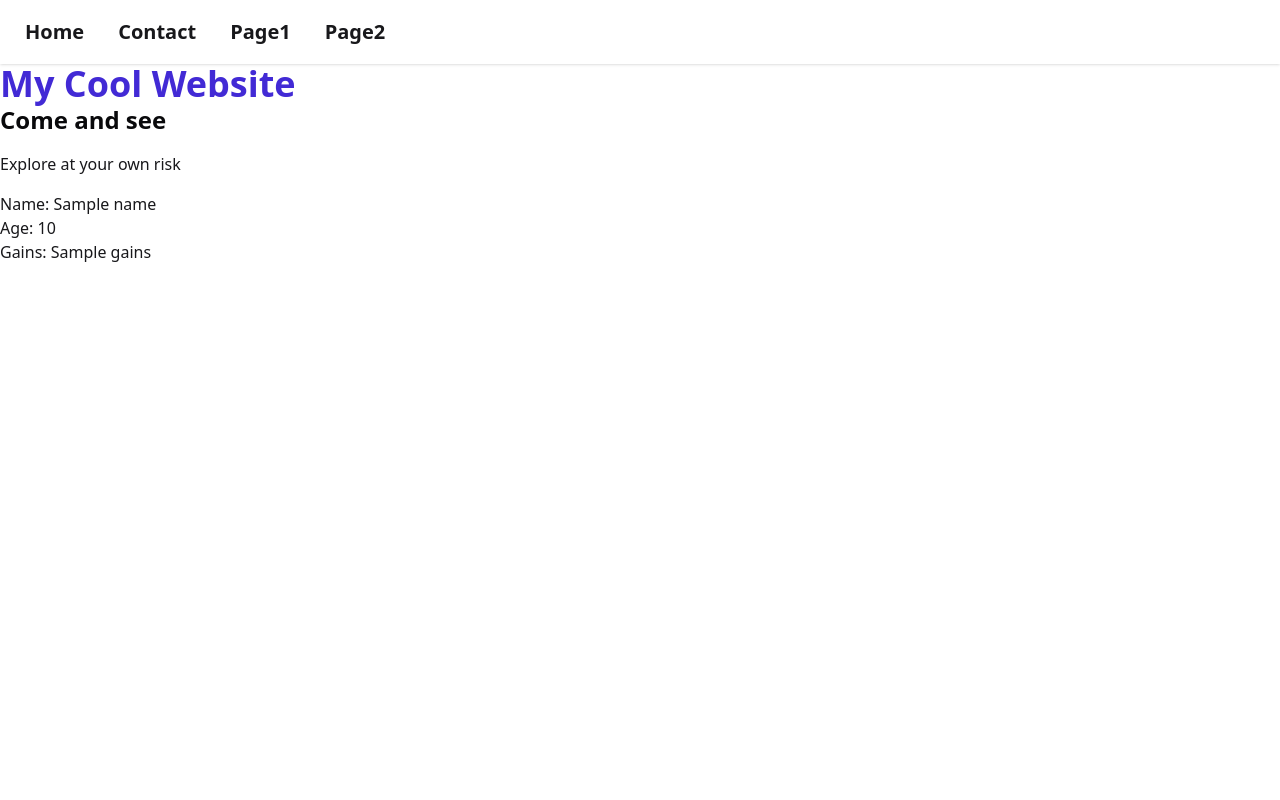
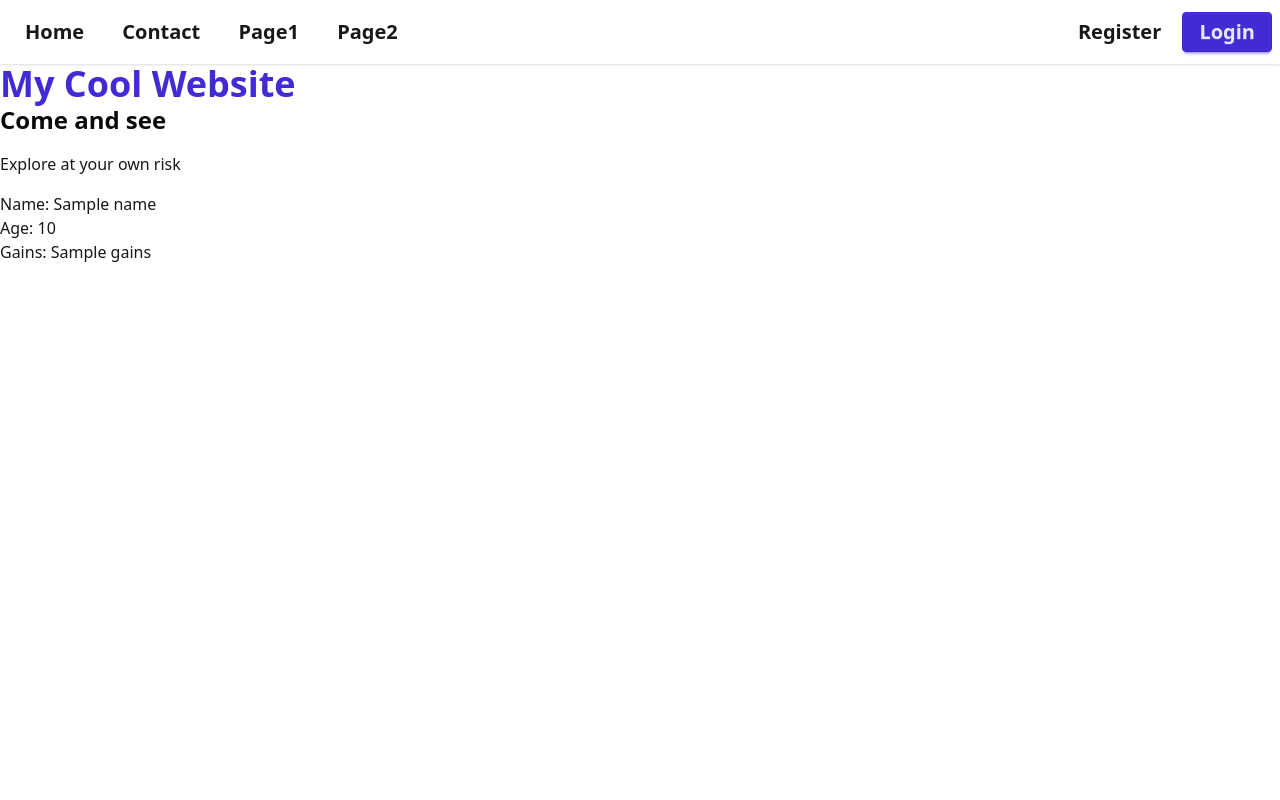
Before and after one commit to vpliasetskyi/static_page_w_auth, a Django app: template static_with_template/templates/static_with_template/home.html in a window 1280 px wide. Run offline with Django 5.2, Linux system fonts and the light colour scheme; the template is opened without the code that fills it: most values are stand-ins (such as "Sample title", 1, 10 or a date in 2020); parts of the project's set-up code (start-up, migrations or seed data) failed here and were passed over; some libraries are stand-ins or nearby versions.

Commit message:
change base.html

```diff
--- a/static_with_template/templates/static_with_template/base.html
+++ b/static_with_template/templates/static_with_template/base.html
@@ -9,14 +9,25 @@
     <link rel="stylesheet" href="{% static 'static_with_template/css/themes.css' %}">
     <script src="{% static 'static_with_template/js/tailwind.js' %}"></script>
 </head>
-<body>
+<body class="min-h-screen bg-base-100">
     <header>
         <div class="navbar bg-base-100 shadow-sm">
-
+          <div class="flex-1">
                 <a class="btn btn-ghost text-xl" href="/">Home</a>
                 <a class="btn btn-ghost text-xl" href="/contact/">Contact</a>
                 <a class="btn btn-ghost text-xl" href="/page1/">Page1</a>
                 <a class="btn btn-ghost text-xl" href="/page2/">Page2</a>
+         </div>
+
+            <div class="flex-none gap-2">
+            {% if user.is_authenticated %}
+                <span class="text-black font-semibold text-xl mr-2">User: {{ user.username }}</span>
+                <a class="btn btn-error btn-sm text-xl" href="/logout/">Logout</a>
+            {% else %}
+                <a class="btn btn-ghost text-xl" href="/register/">Register</a>
+                <a class="btn btn-primary text-xl" href="/login/">Login</a>
+            {% endif %}
+            </div>
 
         </div>
 
@@ -24,7 +35,7 @@
     </header>
     <h1 class="text-4xl font-bold text-primary">{% block h1 %}{% endblock %}</h1>
     <h2 class="text-2xl font-semibold text-neutral">{% block h2 %}{% endblock %}</h2>
-    <p class="py-4 text-base-content">{%block p %} {% endblock %}</p>
+    <p class="py-4 text-base-content">{%block p %}{% endblock %}</p>
     <main>
         {% block main %}
 
```
